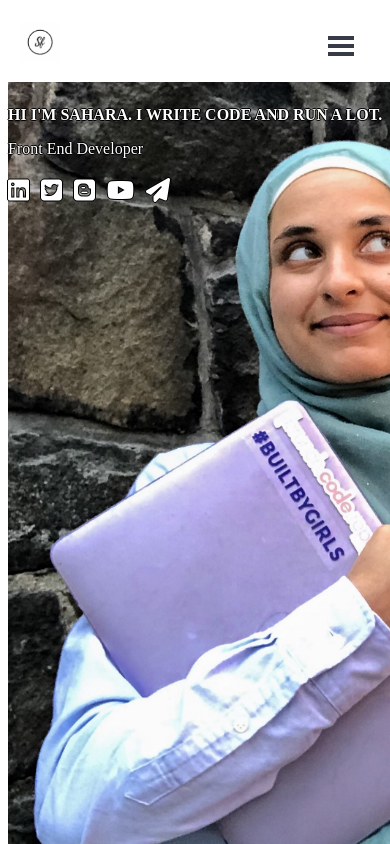
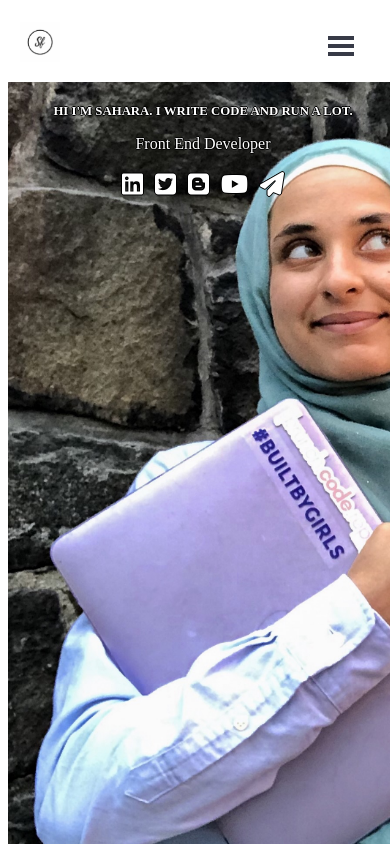
Before and after one commit to saharafathelbab/saharafathelbab.github.io, a React app: page / in a window 390 px wide. Shown: the top 844 px of the page. Built offline with nearby package versions, Linux system fonts and the light colour scheme; a web font is replaced by a local one.

Commit message:
Update Main.css

```diff
--- a/src/Main.css
+++ b/src/Main.css
@@ -342,8 +342,11 @@
 }
 
 @media screen and (max-width: 421px){
-  .container-for-main-header-area{
-    text-align: left;
+   .container-for-main-header-area{
+    text-align: center;
+  }
+  .my-name{
+    font-size: 0.8em;
   }
   .my-name-and-title{
     top: 55px;
```
